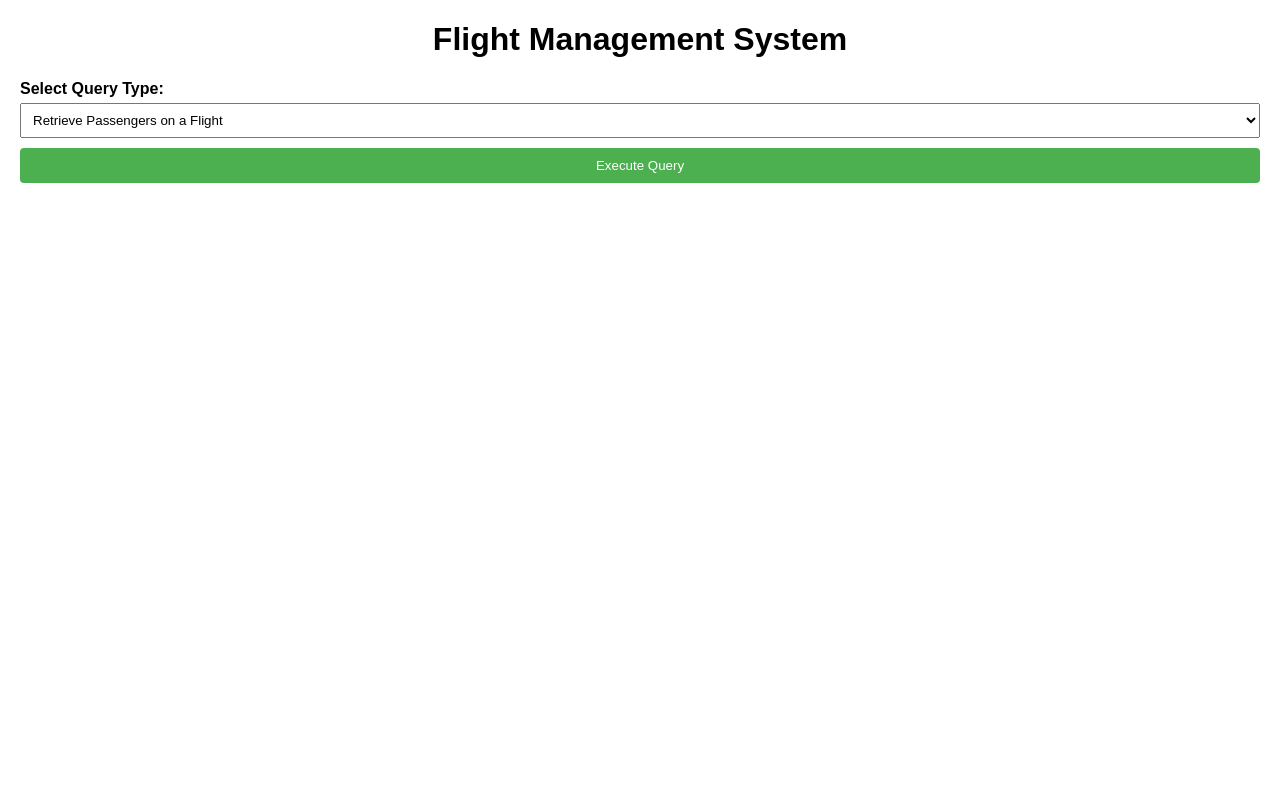
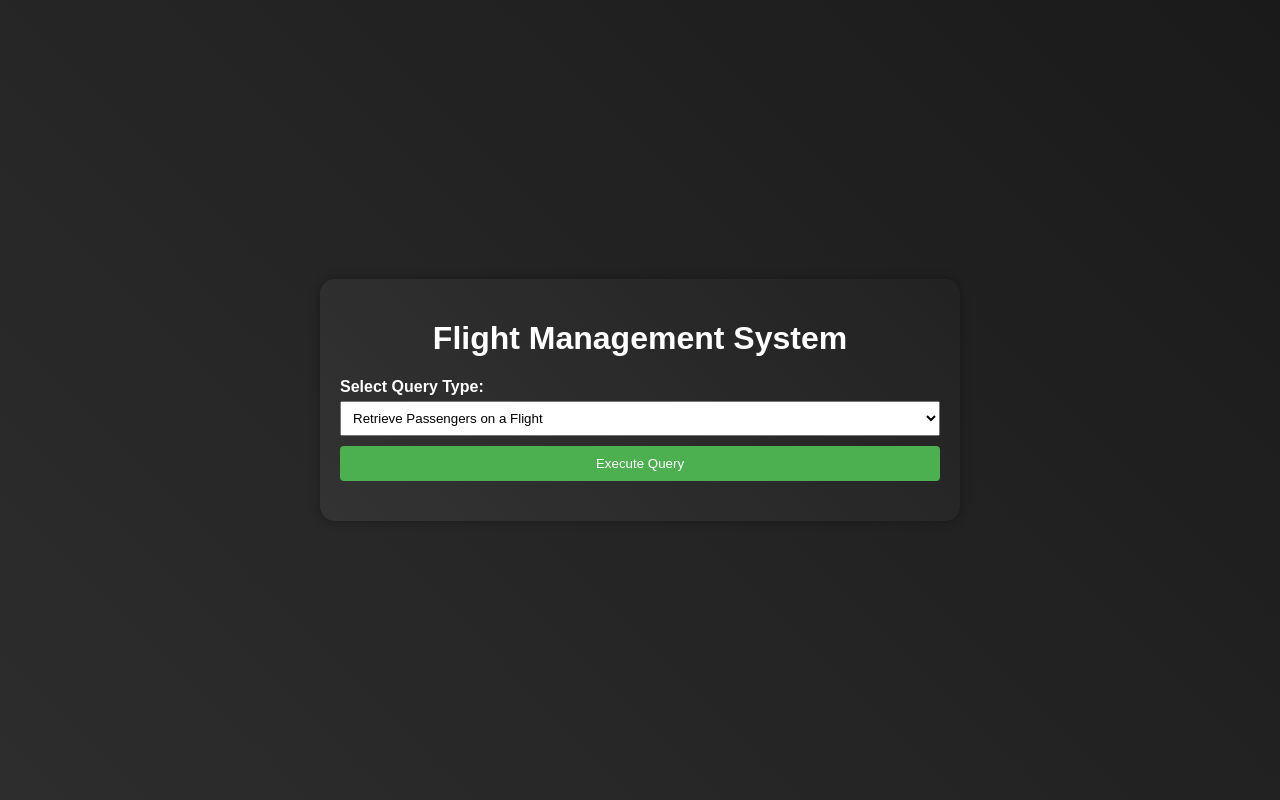
Before and after one commit to ishitab1310/DnA-Project, a Flask app: page / in a window 1280 px wide. Run offline with Flask 3, Linux system fonts and the light colour scheme.

Commit message:
changes to design.html

```diff
--- a/source_code/templates/design.html
+++ b/source_code/templates/design.html
@@ -7,7 +7,22 @@
     <style>
         body {
             font-family: Arial, sans-serif;
-            margin: 20px;
+            margin: 0;
+            display: flex;
+            justify-content: center;
+            align-items: center;
+            height: 100vh;
+            background: linear-gradient(45deg, #2d2d2d, #1a1a1a);
+            color: white;
+        }
+
+        #container {
+            width: 80%;
+            max-width: 600px;
+            background: linear-gradient(45deg, #333, #222);
+            padding: 20px;
+            border-radius: 15px;
+            box-shadow: 0 0 10px rgba(0, 0, 0, 0.3);
         }
 
         h1 {
@@ -41,7 +56,11 @@
             background-color: #45a049;
         }
 
-        #result {
+        #querySection {
+            margin-top: 20px;
+        }
+
+        #resultSection {
             margin-top: 20px;
         }
 
@@ -64,8 +83,9 @@
     </style>
 </head>
 <body>
+    <div id="container">
         <h1>Flight Management System</h1>
-
+        <div id="querySection">
             <label for="queryType">Select Query Type:</label>
             <select id="queryType">
                 <option value="1">Retrieve Passengers on a Flight</option>
@@ -79,8 +99,12 @@
             </div>
 
             <button onclick="executeQuery()">Execute Query</button>
+        </div>
 
+        <div id="resultSection">
             <div id="result"></div>
+        </div>
+    </div>
 
     <script>
         async function executeQuery() {
```
Lines whose indentation alone changed are shown as unchanged.
